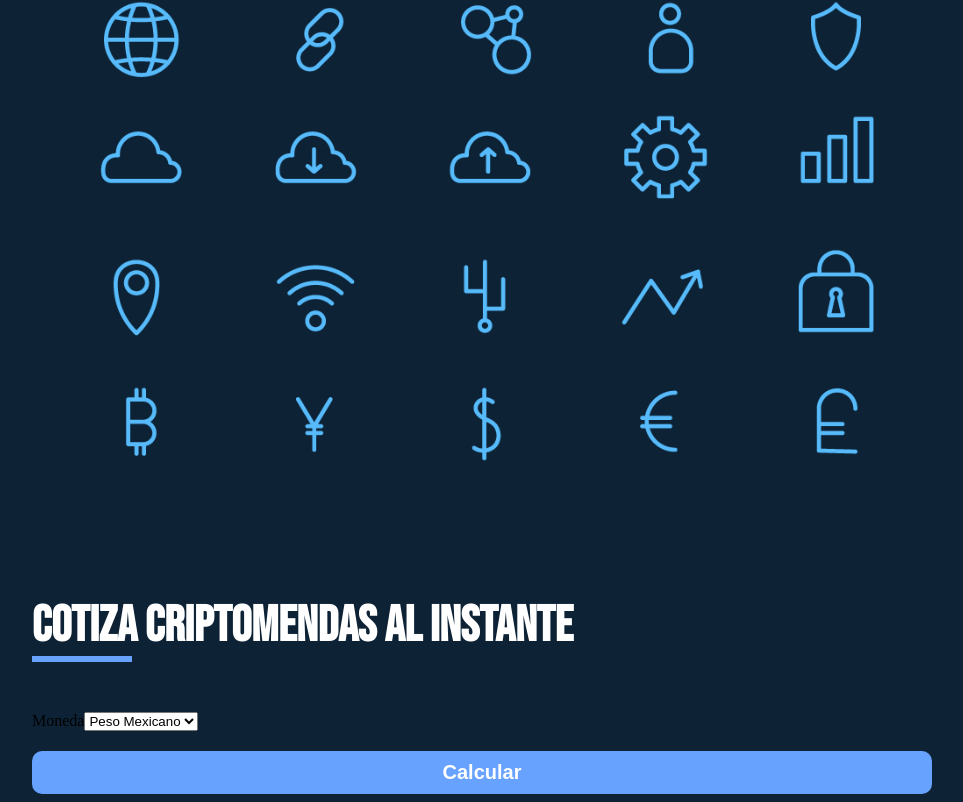
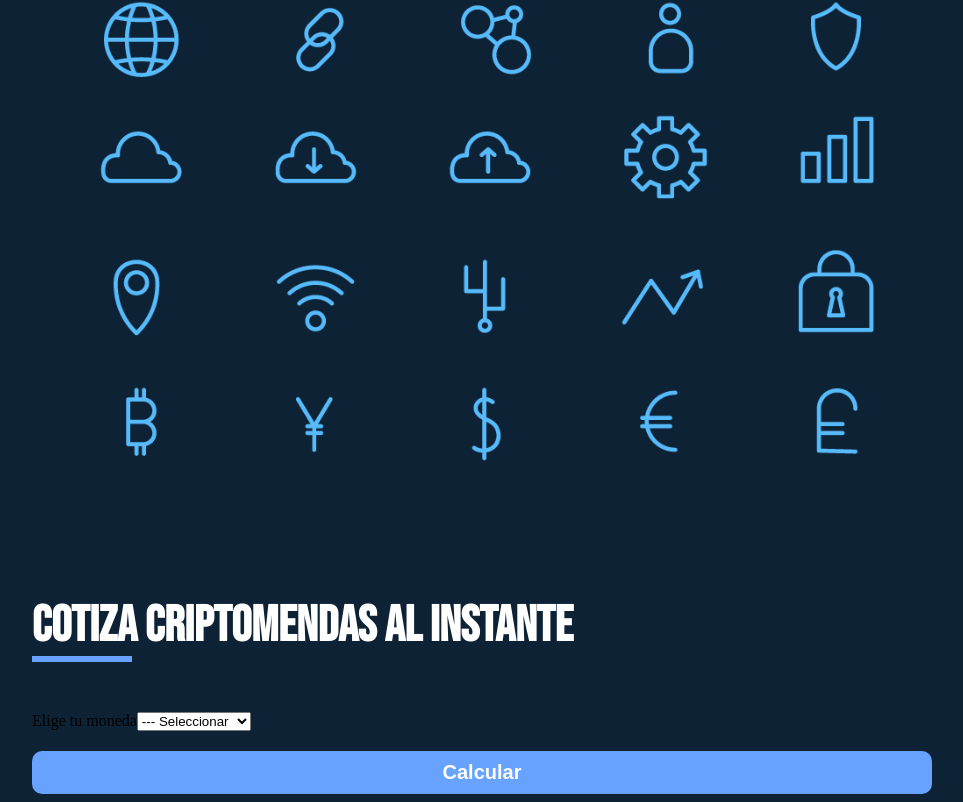
Before and after one commit to PixelsFarm/criptomoneda, a React (Create React App) app: page / in a window 1280 px wide. Shown: the part 544-1346 px from the top of the page, without its empty margins (158-1121 px from the left). Built offline with nearby package versions, Linux system fonts and the light colour scheme.

Commit message:
Pasando datos al custom hook

```diff
--- a/src/components/Formulario.jsx
+++ b/src/components/Formulario.jsx
@@ -22,10 +22,15 @@ const Boton = styled.input`
 
 const Formulario = () => {
 
+    const MONEDAS = [
+        { codigo: 'USD', nombre: 'Dolar EEUU' },
+        { codigo: 'MXN', nombre: 'Peso mexicano' },
+        { codigo: 'EUR', nombre: 'Euro' },
+        { codigo: 'GBP', nombre: 'Libra Esterlina' }
+    ]
+
     //* sacamos datos de useMoneda
-    const [ moneda, SelectMonedas, actualizarState ] = useMoneda();
-    console.log(SelectMonedas)
-
+    const [ moneda, SelectMonedas ] = useMoneda('Elige tu moneda', '', MONEDAS);
 
     return (
         <form>
--- a/src/hooks/useMoneda.jsx
+++ b/src/hooks/useMoneda.jsx
@@ -1,16 +1,20 @@
 import React, { Fragment, useState } from 'react'
 
-const useMoneda = () => {
+const useMoneda = (label, stateInicial, opciones) => {
 
     //* state del custom hook
-    const [state, actualizarState] = useState()
+    const [state, actualizarState] = useState(stateInicial)
 
     const Seleccionar = () => (
         <Fragment>
-            <label>Moneda</label>
+            <label>{label}</label>
             <select>
-            <option value="MXN" selected="selected">Peso Mexicano</option>
-            <option value="US">$</option>
+            <option value="">--- Seleccionar</option>
+            {
+                opciones.map(opcion => (
+                    <option key={opcion.codigo} value={opcion.codigo}>{opcion.nombre}</option>
+                ))
+            }
             </select>
         </Fragment>
     );
```
Also changed, not shown: 2 other files (tests, documents, lock files or other folders).
